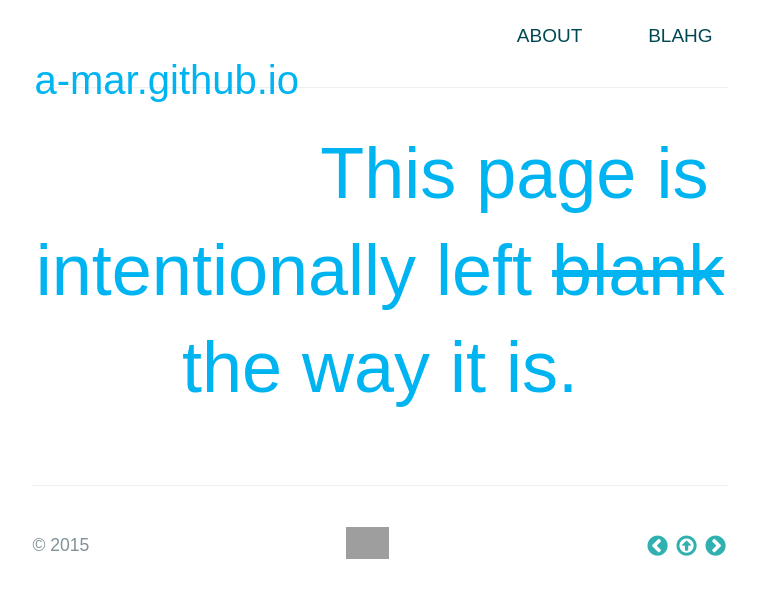
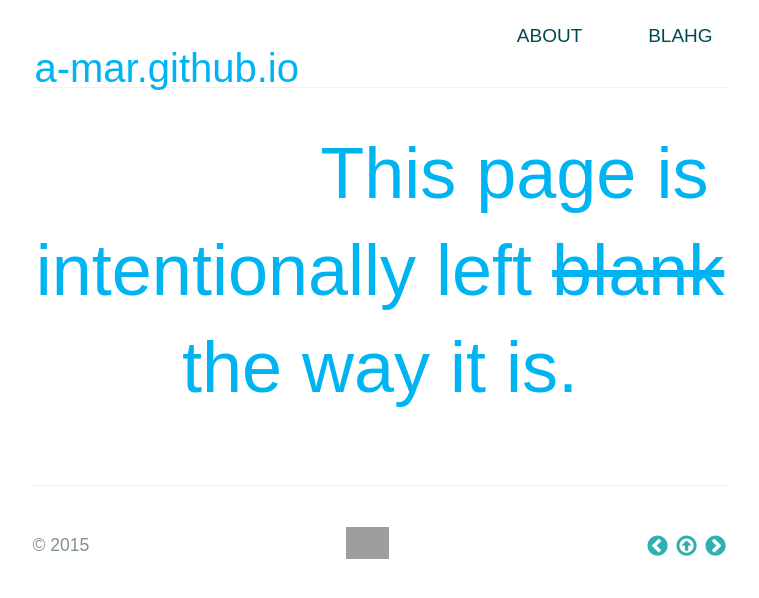
Before and after one commit to a-mar/a-mar.github.io, a Jekyll site: the page built from index.html, in a window 1280 px wide. Shown: the top 598 px of the page, without its empty margins (260-1019 px from the left). Built offline with Jekyll 4.4.1, drawn with Linux system fonts in a browser that asks for light colours; nearby versions of some CDN libraries; some web fonts are replaced; Markdown is read by kramdown in place of the engine named in the settings; grey boxes are pictures that could not be loaded.

Commit message:
Update main.css

```diff
--- a/stylesheets/main.css
+++ b/stylesheets/main.css
@@ -260,7 +260,7 @@ h6 {
   @media screen and (min-width: 64em) {
     #header-left {
       font-size: 2.5rem;
-      margin: 2em auto; } }
+      margin: 1.7em auto; } }
   @media screen and (min-width: 42em) and (max-width: 64em) {
     #header-left {
       font-size: 1.7rem;
```
